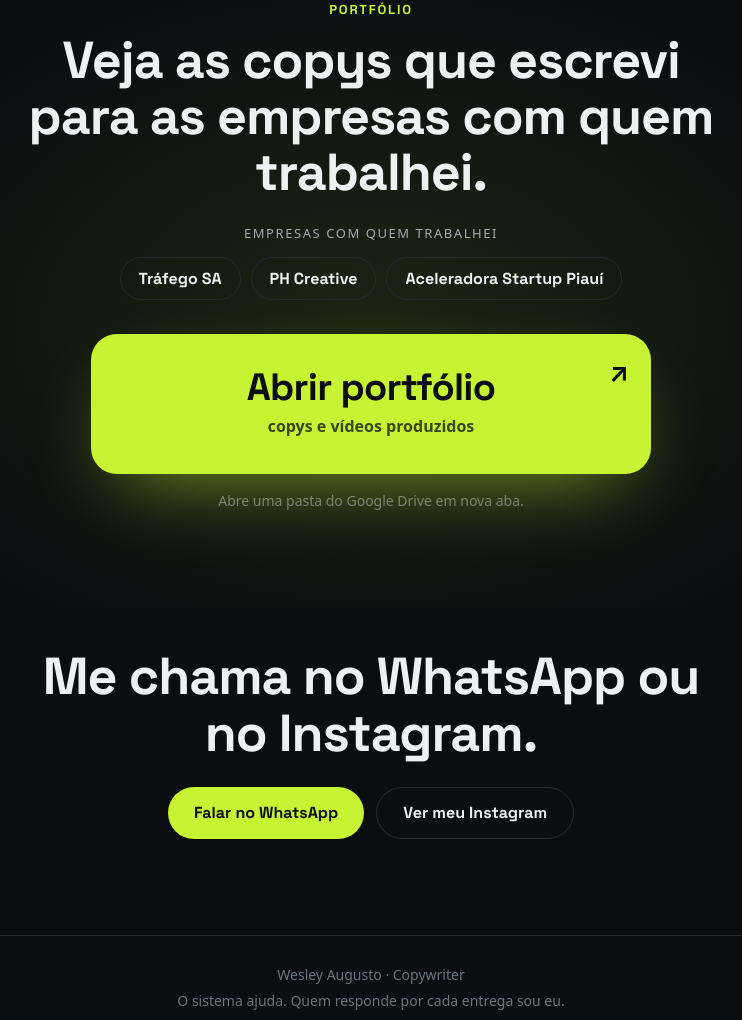
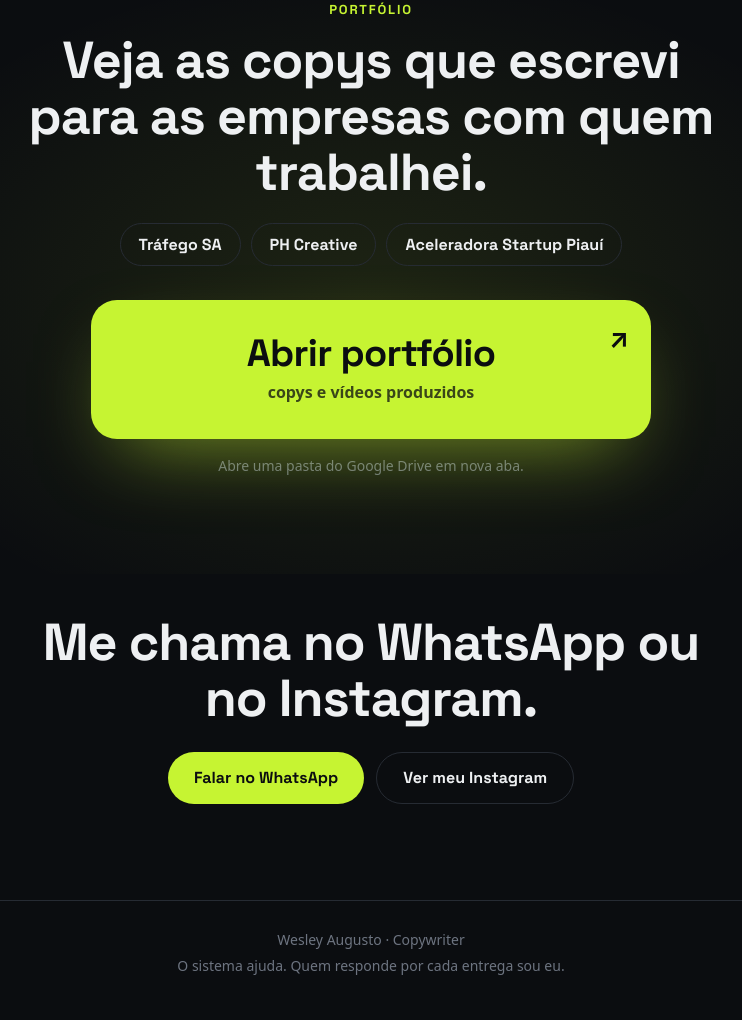
Before and after one commit to Wesleycopywriterdr/portfolio, a plain HTML site: page index.html in a window 1280 px wide. Shown: the part 4414-5434 px from the top of the page, without its empty margins (269-1011 px from the left). Drawn offline with Linux system fonts and the light colour scheme.

Commit message:
Tira titulo repetido das empresas
Co-Authored-By: Claude Opus 5.5 <noreply@anthropic.com>

```diff
--- a/index.html
+++ b/index.html
@@ -163,7 +163,6 @@
     <p class="rotulo surge">Portfólio</p>
     <h2 class="surge">Veja as copys que escrevi para as empresas com quem trabalhei.</h2>
     <div class="empresas surge">
-      <p class="empresas-titulo">Empresas com quem trabalhei</p>
       <ul>
         <li>Tráfego SA</li>
         <li>PH Creative</li>
```
